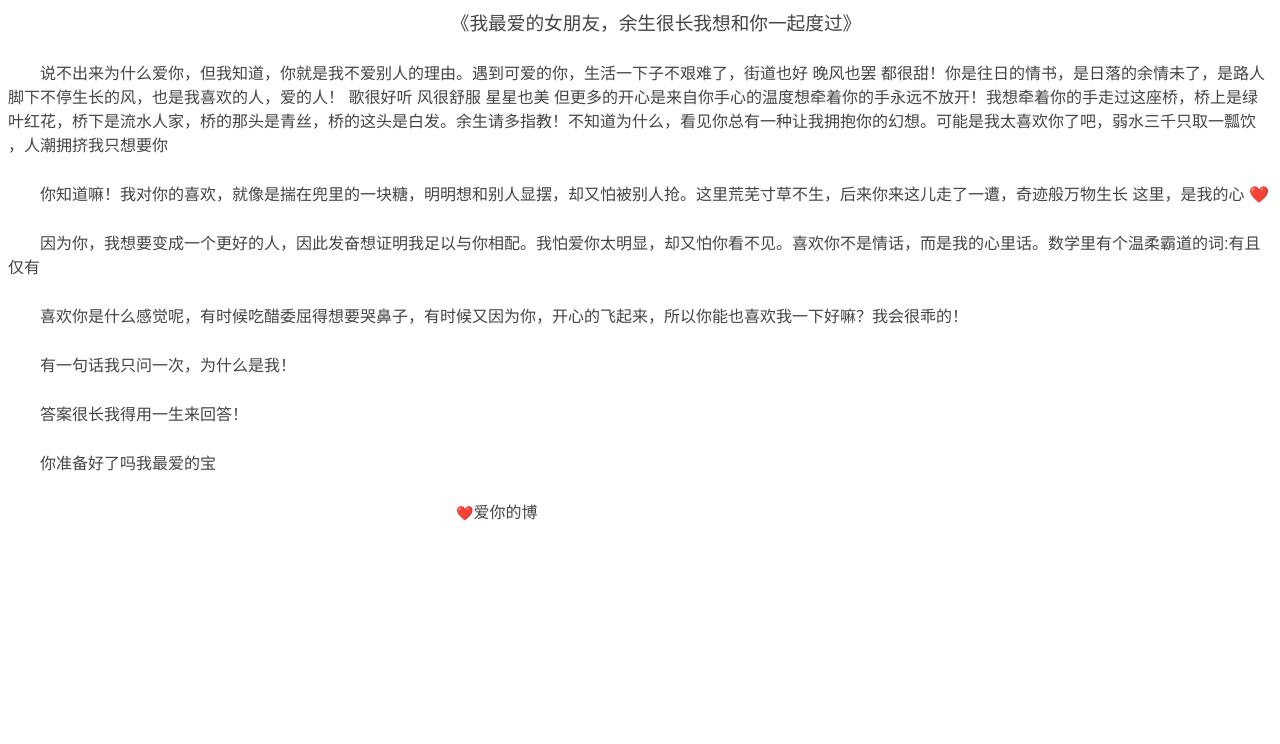
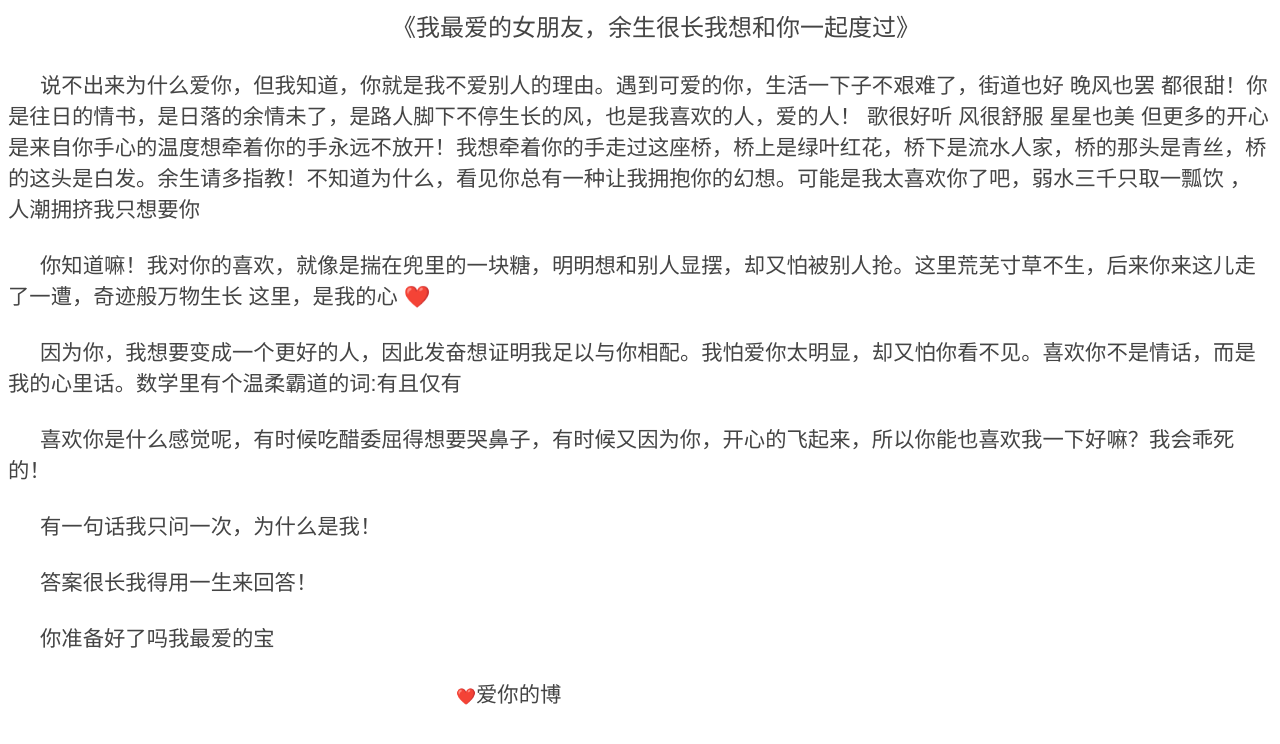
Before and after one commit to qianye456/qianyeya, a plain HTML site: page index.html in a window 1280 px wide. Drawn offline with Linux system fonts and the light colour scheme.

Commit message:
Update index.html

```diff
--- a/index.html
+++ b/index.html
@@ -9,16 +9,16 @@ xmlns="http://www.w3.org/TR/REC-html40">
 <meta name=ProgId content=Word.Document>
 <meta name=Generator content="Microsoft Word 15">
 <meta name=Originator content="Microsoft Word 15">
-<link rel=File-List href="love.files/filelist.xml">
+<link rel=File-List href="index.files/filelist.xml">
 <!--[if gte mso 9]><xml>
  <o:DocumentProperties>
   <o:Author>张 博</o:Author>
   <o:LastAuthor>张 博</o:LastAuthor>
   <o:Revision>2</o:Revision>
-  <o:TotalTime>85</o:TotalTime>
-  <o:Created>2022-11-26T10:32:00Z</o:Created>
-  <o:LastSaved>2022-11-26T10:32:00Z</o:LastSaved>
-  <o:Pages>1</o:Pages>
+  <o:TotalTime>86</o:TotalTime>
+  <o:Created>2022-11-26T12:01:00Z</o:Created>
+  <o:LastSaved>2022-11-26T12:01:00Z</o:LastSaved>
+  <o:Pages>2</o:Pages>
   <o:Words>80</o:Words>
   <o:Characters>461</o:Characters>
   <o:Lines>3</o:Lines>
@@ -30,8 +30,8 @@ xmlns="http://www.w3.org/TR/REC-html40">
   <o:AllowPNG/>
  </o:OfficeDocumentSettings>
 </xml><![endif]-->
-<link rel=themeData href="love.files/themedata.thmx">
-<link rel=colorSchemeMapping href="love.files/colorschememapping.xml">
+<link rel=themeData href="index.files/themedata.thmx">
+<link rel=colorSchemeMapping href="index.files/colorschememapping.xml">
 <!--[if gte mso 9]><xml>
  <w:WordDocument>
   <w:SpellingState>Clean</w:SpellingState>
@@ -810,10 +810,10 @@ span.GramE
  @page
 	{mso-page-border-surround-header:no;
 	mso-page-border-surround-footer:no;
-	mso-footnote-separator:url("love.files/header.htm") fs;
-	mso-footnote-continuation-separator:url("love.files/header.htm") fcs;
-	mso-endnote-separator:url("love.files/header.htm") es;
-	mso-endnote-continuation-separator:url("love.files/header.htm") ecs;}
+	mso-footnote-separator:url("index.files/header.html") fs;
+	mso-footnote-continuation-separator:url("index.files/header.html") fcs;
+	mso-endnote-separator:url("index.files/header.html") es;
+	mso-endnote-continuation-separator:url("index.files/header.html") ecs;}
 @page WordSection1
 	{size:595.3pt 841.9pt;
 	margin:72.0pt 90.0pt 72.0pt 90.0pt;
@@ -864,84 +864,88 @@ punctuation'>
 
 <p align=center style='margin-top:0cm;margin-right:0cm;margin-bottom:18.75pt;
 margin-left:0cm;text-align:center;text-indent:24.0pt;background:white;
-vertical-align:baseline'><span style='font-size:14.0pt;mso-ascii-font-family:
+vertical-align:baseline'><span style='font-size:18.0pt;mso-ascii-font-family:
 Arial;mso-hansi-font-family:Arial;mso-bidi-font-family:Arial;color:#444444'>《我最爱的女朋友，余生很长我想和你一起度过》</span><span
-lang=EN-US style='font-size:14.0pt;font-family:"Arial",sans-serif;color:#444444'><o:p></o:p></span></p>
+lang=EN-US style='font-size:18.0pt;font-family:"Arial",sans-serif;color:#444444'><o:p></o:p></span></p>
 
 <p style='margin-top:0cm;margin-right:0cm;margin-bottom:18.75pt;margin-left:
 0cm;text-indent:24.0pt;background:white;vertical-align:baseline'><span
-style='mso-ascii-font-family:Arial;mso-hansi-font-family:Arial;mso-bidi-font-family:
-Arial;color:#444444'>说不出来为什么爱你，但我知道，你就是我不爱别人的理由。遇到可爱的你，生活一下子不艰难了，街道也好</span><span
-style='font-family:"Arial",sans-serif;color:#444444'> </span><span
-style='mso-ascii-font-family:Arial;mso-hansi-font-family:Arial;mso-bidi-font-family:
-Arial;color:#444444'>晚风也罢</span><span style='font-family:"Arial",sans-serif;
-color:#444444'> </span><span style='mso-ascii-font-family:Arial;mso-hansi-font-family:
-Arial;mso-bidi-font-family:Arial;color:#444444'>都很甜！你是往日的情书，是日落的余情未了，是路人脚下不停生长的风，也是我喜欢的人，爱的人！</span><span
-style='font-family:"Arial",sans-serif;color:#444444'> </span><span
-style='mso-ascii-font-family:Arial;mso-hansi-font-family:Arial;mso-bidi-font-family:
-Arial;color:#444444'>歌很好听</span><span style='font-family:"Arial",sans-serif;
-color:#444444'> </span><span style='mso-ascii-font-family:Arial;mso-hansi-font-family:
-Arial;mso-bidi-font-family:Arial;color:#444444'>风很舒服</span><span
-style='font-family:"Arial",sans-serif;color:#444444'> </span><span
-style='mso-ascii-font-family:Arial;mso-hansi-font-family:Arial;mso-bidi-font-family:
-Arial;color:#444444'>星星也美</span><span style='font-family:"Arial",sans-serif;
-color:#444444'> </span><span style='mso-ascii-font-family:Arial;mso-hansi-font-family:
-Arial;mso-bidi-font-family:Arial;color:#444444'>但更多的开心是来自你手心的温度想牵着你的手永远不放开！我想牵着你的手走过这座桥，桥上是绿叶红花，桥下是流水人家，桥的那头是青丝，桥的这头是白发。余生请多指教！不知道为什么，看见你总有一种让我拥抱你的幻想。可能是我太喜欢你了吧，弱水三千只取一瓢饮</span><span
-style='font-family:"Arial",sans-serif;color:#444444'> </span><span
-style='mso-ascii-font-family:Arial;mso-hansi-font-family:Arial;mso-bidi-font-family:
-Arial;color:#444444'>，人潮拥挤我只想要你</span><span lang=EN-US style='font-family:"Arial",sans-serif;
-color:#444444'><o:p></o:p></span></p>
+style='font-size:16.0pt;mso-ascii-font-family:Arial;mso-hansi-font-family:Arial;
+mso-bidi-font-family:Arial;color:#444444'>说不出来为什么爱你，但我知道，你就是我不爱别人的理由。遇到可爱的你，生活一下子不艰难了，街道也好</span><span
+style='font-size:16.0pt;font-family:"Arial",sans-serif;color:#444444'> </span><span
+style='font-size:16.0pt;mso-ascii-font-family:Arial;mso-hansi-font-family:Arial;
+mso-bidi-font-family:Arial;color:#444444'>晚风也罢</span><span style='font-size:
+16.0pt;font-family:"Arial",sans-serif;color:#444444'> </span><span
+style='font-size:16.0pt;mso-ascii-font-family:Arial;mso-hansi-font-family:Arial;
+mso-bidi-font-family:Arial;color:#444444'>都很甜！你是往日的情书，是日落的余情未了，是路人脚下不停生长的风，也是我喜欢的人，爱的人！</span><span
+style='font-size:16.0pt;font-family:"Arial",sans-serif;color:#444444'> </span><span
+style='font-size:16.0pt;mso-ascii-font-family:Arial;mso-hansi-font-family:Arial;
+mso-bidi-font-family:Arial;color:#444444'>歌很好听</span><span style='font-size:
+16.0pt;font-family:"Arial",sans-serif;color:#444444'> </span><span
+style='font-size:16.0pt;mso-ascii-font-family:Arial;mso-hansi-font-family:Arial;
+mso-bidi-font-family:Arial;color:#444444'>风很舒服</span><span style='font-size:
+16.0pt;font-family:"Arial",sans-serif;color:#444444'> </span><span
+style='font-size:16.0pt;mso-ascii-font-family:Arial;mso-hansi-font-family:Arial;
+mso-bidi-font-family:Arial;color:#444444'>星星也美</span><span style='font-size:
+16.0pt;font-family:"Arial",sans-serif;color:#444444'> </span><span
+style='font-size:16.0pt;mso-ascii-font-family:Arial;mso-hansi-font-family:Arial;
+mso-bidi-font-family:Arial;color:#444444'>但更多的开心是来自你手心的温度想牵着你的手永远不放开！我想牵着你的手走过这座桥，桥上是绿叶红花，桥下是流水人家，桥的那头是青丝，桥的这头是白发。余生请多指教！不知道为什么，看见你总有一种让我拥抱你的幻想。可能是我太喜欢你了吧，弱水三千只取一瓢饮</span><span
+style='font-size:16.0pt;font-family:"Arial",sans-serif;color:#444444'> </span><span
+style='font-size:16.0pt;mso-ascii-font-family:Arial;mso-hansi-font-family:Arial;
+mso-bidi-font-family:Arial;color:#444444'>，人潮拥挤我只想要你</span><span lang=EN-US
+style='font-size:16.0pt;font-family:"Arial",sans-serif;color:#444444'><o:p></o:p></span></p>
 
 <p style='margin-top:0cm;margin-right:0cm;margin-bottom:18.75pt;margin-left:
 0cm;text-indent:24.0pt;background:white;vertical-align:baseline'><span
-style='mso-ascii-font-family:Arial;mso-hansi-font-family:Arial;mso-bidi-font-family:
-Arial;color:#444444'>你知道嘛！我对你的喜欢，就像是揣在兜里的一块糖，明明想和别人显摆，却又怕被别人抢。这里荒芜寸草不生，后来你来这儿走了一遭，奇迹般万物生长</span><span
-style='font-family:"Arial",sans-serif;color:#444444'> </span><span
-style='mso-ascii-font-family:Arial;mso-hansi-font-family:Arial;mso-bidi-font-family:
-Arial;color:#444444'>这里，是我的心</span><span style='font-family:"Arial",sans-serif;
-color:#444444'> </span><span lang=EN-US style='font-family:"Segoe UI Emoji",sans-serif;
-mso-bidi-font-family:"Segoe UI Emoji";color:#444444'>&#10084;&#65039;</span><span lang=EN-US
-style='font-family:"Arial",sans-serif;color:#444444'><o:p></o:p></span></p>
+style='font-size:16.0pt;mso-ascii-font-family:Arial;mso-hansi-font-family:Arial;
+mso-bidi-font-family:Arial;color:#444444'>你知道嘛！我对你的喜欢，就像是揣在兜里的一块糖，明明想和别人显摆，却又怕被别人抢。这里荒芜寸草不生，后来你来这儿走了一遭，奇迹般万物生长</span><span
+style='font-size:16.0pt;font-family:"Arial",sans-serif;color:#444444'> </span><span
+style='font-size:16.0pt;mso-ascii-font-family:Arial;mso-hansi-font-family:Arial;
+mso-bidi-font-family:Arial;color:#444444'>这里，是我的心</span><span style='font-size:
+16.0pt;font-family:"Arial",sans-serif;color:#444444'> </span><span lang=EN-US
+style='font-size:16.0pt;font-family:"Segoe UI Emoji",sans-serif;mso-bidi-font-family:
+"Segoe UI Emoji";color:#444444'>&#10084;&#65039;</span><span lang=EN-US style='font-size:
+16.0pt;font-family:"Arial",sans-serif;color:#444444'><o:p></o:p></span></p>
 
 <p style='margin-top:0cm;margin-right:0cm;margin-bottom:18.75pt;margin-left:
 0cm;text-indent:24.0pt;background:white;vertical-align:baseline'><span
-style='mso-ascii-font-family:Arial;mso-hansi-font-family:Arial;mso-bidi-font-family:
-Arial;color:#444444'>因为你，我想要变成一个更好的人，因此<span class=GramE>发奋想</span>证明我足以与你相配。我怕爱你太明显，却又怕你看不见。喜欢你不是情话，而是我的心里话。数学里有个温柔霸道的词</span><span
-lang=EN-US style='font-family:"Arial",sans-serif;color:#444444'>:</span><span
-style='mso-ascii-font-family:Arial;mso-hansi-font-family:Arial;mso-bidi-font-family:
-Arial;color:#444444'>有且仅有</span><span lang=EN-US style='font-family:"Arial",sans-serif;
-color:#444444'><o:p></o:p></span></p>
+style='font-size:16.0pt;mso-ascii-font-family:Arial;mso-hansi-font-family:Arial;
+mso-bidi-font-family:Arial;color:#444444'>因为你，我想要变成一个更好的人，因此<span class=GramE>发奋想</span>证明我足以与你相配。我怕爱你太明显，却又怕你看不见。喜欢你不是情话，而是我的心里话。数学里有个温柔霸道的词</span><span
+lang=EN-US style='font-size:16.0pt;font-family:"Arial",sans-serif;color:#444444'>:</span><span
+style='font-size:16.0pt;mso-ascii-font-family:Arial;mso-hansi-font-family:Arial;
+mso-bidi-font-family:Arial;color:#444444'>有且仅有</span><span lang=EN-US
+style='font-size:16.0pt;font-family:"Arial",sans-serif;color:#444444'><o:p></o:p></span></p>
 
 <p style='margin-top:0cm;margin-right:0cm;margin-bottom:18.75pt;margin-left:
 0cm;text-indent:24.0pt;background:white;vertical-align:baseline'><span
-style='mso-ascii-font-family:Arial;mso-hansi-font-family:Arial;mso-bidi-font-family:
-Arial;color:#444444'>喜欢你是什么感觉呢，有时候吃醋委屈得想要哭鼻子，有时候又因为你，开心的飞起来，所以你能也喜欢我一下好嘛？我会很乖的！</span><span
-lang=EN-US style='font-family:"Arial",sans-serif;color:#444444'><o:p></o:p></span></p>
+style='font-size:16.0pt;mso-ascii-font-family:Arial;mso-hansi-font-family:Arial;
+mso-bidi-font-family:Arial;color:#444444'>喜欢你是什么感觉呢，有时候吃醋委屈得想要哭鼻子，有时候又因为你，开心的飞起来，所以你能也喜欢我一下好嘛？我会乖死的！</span><span
+lang=EN-US style='font-size:16.0pt;font-family:"Arial",sans-serif;color:#444444'><o:p></o:p></span></p>
 
 <p style='margin-top:0cm;margin-right:0cm;margin-bottom:18.75pt;margin-left:
 0cm;text-indent:24.0pt;background:white;vertical-align:baseline'><span
-style='mso-ascii-font-family:Arial;mso-hansi-font-family:Arial;mso-bidi-font-family:
-Arial;color:#444444'>有一句话我只问一次，为什么是我！</span><span lang=EN-US style='font-family:
-"Arial",sans-serif;color:#444444'><o:p></o:p></span></p>
+style='font-size:16.0pt;mso-ascii-font-family:Arial;mso-hansi-font-family:Arial;
+mso-bidi-font-family:Arial;color:#444444'>有一句话我只问一次，为什么是我！</span><span
+lang=EN-US style='font-size:16.0pt;font-family:"Arial",sans-serif;color:#444444'><o:p></o:p></span></p>
 
 <p style='margin-top:0cm;margin-right:0cm;margin-bottom:18.75pt;margin-left:
 0cm;text-indent:24.0pt;background:white;vertical-align:baseline'><span
-style='mso-ascii-font-family:Arial;mso-hansi-font-family:Arial;mso-bidi-font-family:
-Arial;color:#444444'>答案很长我得用一生来回答！</span><span lang=EN-US style='font-family:
-"Arial",sans-serif;color:#444444'><o:p></o:p></span></p>
+style='font-size:16.0pt;mso-ascii-font-family:Arial;mso-hansi-font-family:Arial;
+mso-bidi-font-family:Arial;color:#444444'>答案很长我得用一生来回答！</span><span lang=EN-US
+style='font-size:16.0pt;font-family:"Arial",sans-serif;color:#444444'><o:p></o:p></span></p>
 
 <p style='margin-top:0cm;margin-right:0cm;margin-bottom:18.75pt;margin-left:
 0cm;text-indent:24.0pt;background:white;vertical-align:baseline'><span
-style='mso-ascii-font-family:Arial;mso-hansi-font-family:Arial;mso-bidi-font-family:
-Arial;color:#444444'>你准备好了吗我最爱的宝</span><span lang=EN-US style='font-family:
-"Arial",sans-serif;color:#444444'><o:p></o:p></span></p>
+style='font-size:16.0pt;mso-ascii-font-family:Arial;mso-hansi-font-family:Arial;
+mso-bidi-font-family:Arial;color:#444444'>你准备好了吗我最爱的宝</span><span lang=EN-US
+style='font-size:16.0pt;font-family:"Arial",sans-serif;color:#444444'><o:p></o:p></span></p>
 
 <p class=MsoNormal style='margin-left:315.0pt;text-indent:21.0pt'><span
-lang=EN-US style='font-family:"Segoe UI Emoji",sans-serif;mso-bidi-font-family:
-"Segoe UI Emoji";color:#444444'>&#10084;&#65039;</span><span style='font-size:12.0pt;
-font-family:宋体;mso-ascii-font-family:Arial;mso-hansi-font-family:Arial;
-mso-bidi-font-family:Arial;color:#444444;mso-font-kerning:0pt'>爱你的博</span><span
-lang=EN-US style='font-size:12.0pt;font-family:"Arial",sans-serif;mso-fareast-font-family:
+lang=EN-US style='font-size:12.0pt;mso-bidi-font-size:14.0pt;font-family:"Segoe UI Emoji",sans-serif;
+mso-bidi-font-family:"Segoe UI Emoji";color:#444444'>&#10084;&#65039;</span><span
+style='font-size:16.0pt;font-family:宋体;mso-ascii-font-family:Arial;mso-hansi-font-family:
+Arial;mso-bidi-font-family:Arial;color:#444444;mso-font-kerning:0pt'>爱你的博</span><span
+lang=EN-US style='font-size:16.0pt;font-family:"Arial",sans-serif;mso-fareast-font-family:
 宋体;color:#444444;mso-font-kerning:0pt'><o:p></o:p></span></p>
 
 </div>
```
